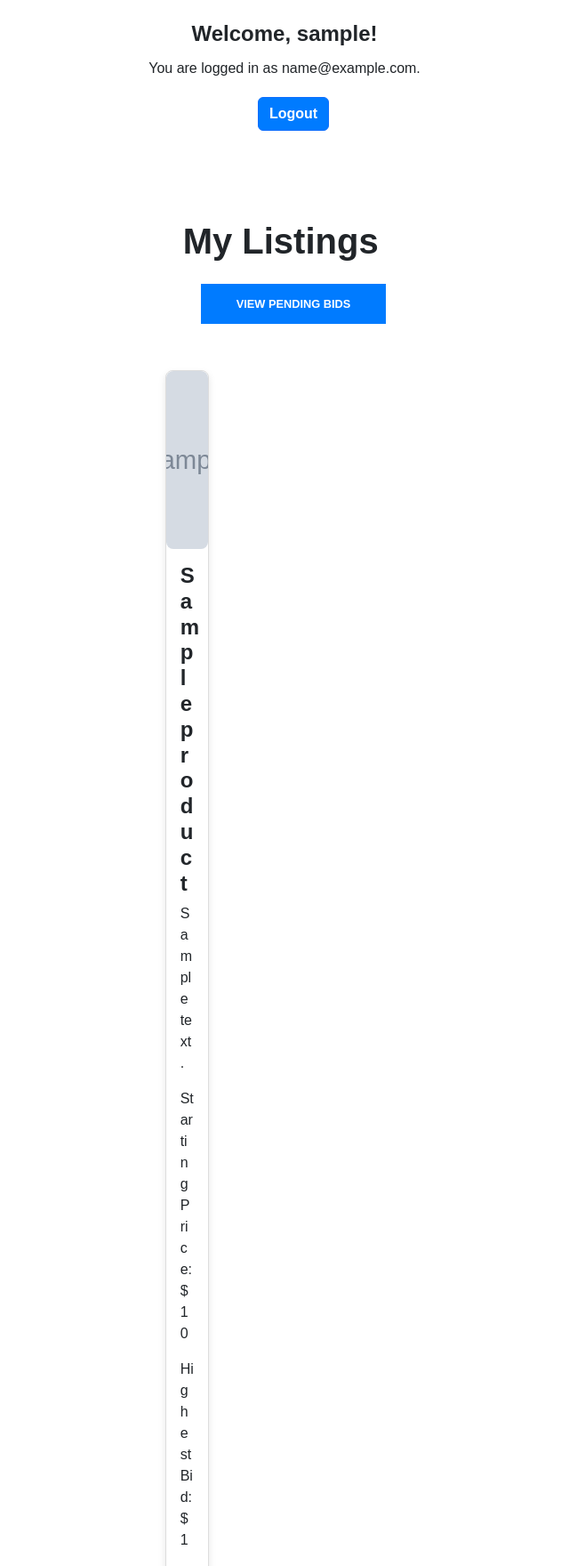
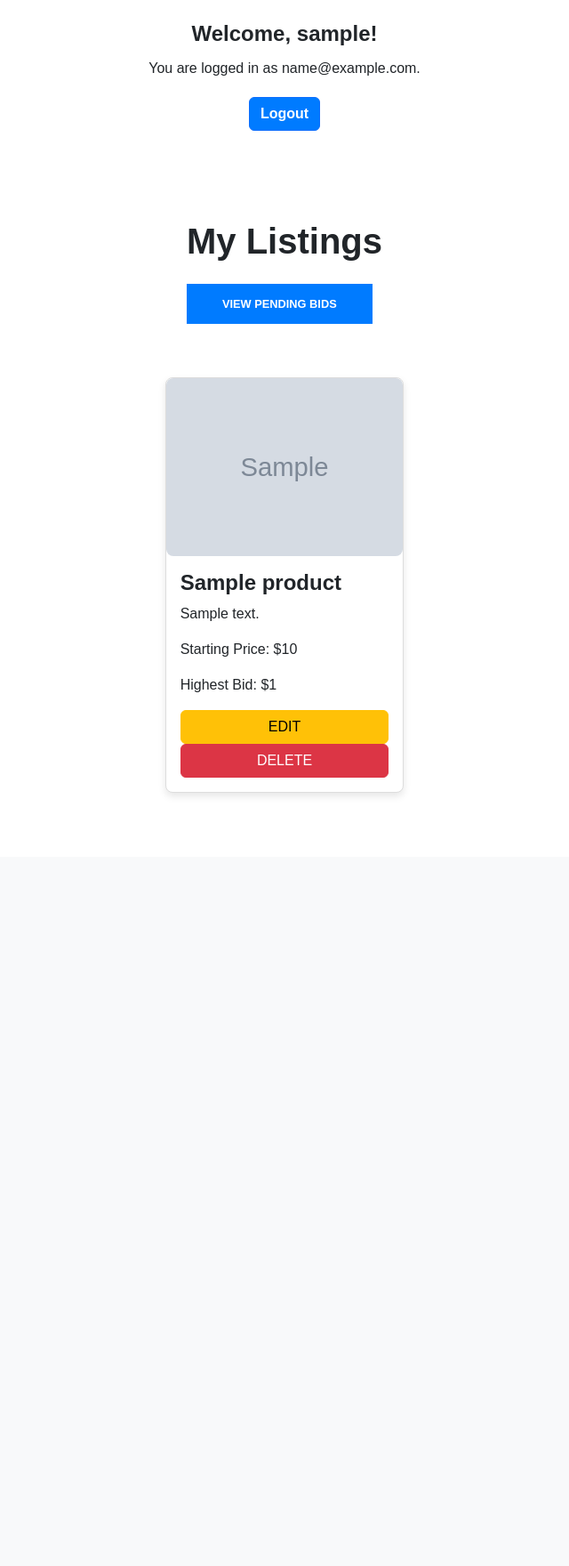
Before and after one commit to Seanski29/Second-Hand-Laptop-Marketplace-with-Bidding-System, a PHP site: page /dashboard.php in a window 1280 px wide. Shown: the part 107-1867 px from the top of the page at 89% size, without its empty margins (320-960 px from the left). After the commit the page ends 1000 px from the top, so only its background shows below. Run offline with PHP 8.4, Linux system fonts and the light colour scheme; the visitor is signed in with stand-in values (Sample User, id 1); tables that the repository leaves empty or names only in its code hold one stand-in row (values such as "Sample post"); grey boxes marked "Sample" are stand-in pictures; some libraries are stand-ins or nearby versions.

Commit message:
lots of changes

```diff
--- a/assets/css/style.css
+++ b/assets/css/style.css
@@ -59,7 +59,7 @@ button:hover {
     color: #fff;
     font-weight: bold;
     margin-top: none;
-    margin-left: 20px;
+
 }
 
 .btn-primary:hover {
@@ -112,8 +112,6 @@ button:hover {
     color: #007bff; /* Change text color on hover */
 }
 
-
-
 /* HOME SECTION */
 #home {
     color: white;
@@ -128,7 +126,6 @@ button:hover {
     align-items: center;
     text-align: center;
 }
-
 
 .home-text {
     padding: 0 !important;
@@ -149,6 +146,41 @@ button:hover {
     margin: center;
 }
 
+/* Product Card Styles */
+.card {
+    height: 100%; /* Ensure the card takes full height */
+    display: flex;
+    flex-direction: column;
+}
+
+.card-img-top {
+    width: 100%;
+    height: 200px; /* Set a fixed height for the image */
+    object-fit: cover; /* Ensure the image covers the area */
+}
+
+.card-body {
+    flex: 1; /* Allow the card body to grow and fill the space */
+    display: flex;
+    flex-direction: column;
+}
+
+.card-body .btn {
+    margin-top: auto; /* Push the button to the bottom */
+}
+
+/* Ensure consistent height for product cards */
+.product-card-container {
+    display: flex;
+    flex-wrap: wrap;
+}
+
+.product-card {
+    flex: 1 1 calc(25% - 1rem); /* Adjust the width of the card */
+    margin: 0.5rem;
+    min-width: 250px; /* Ensure a minimum width */
+    max-width: 300px; /* Ensure a maximum width */
+}
 
 /* LAYOUT STYLES */
 .container {
--- a/dashboard.php
+++ b/dashboard.php
@@ -13,6 +13,7 @@
 session_start();
 require_once 'server/connection.php';
 require_once 'server/session.php';
+require_once 'server/crud.php';
 
 $session = new Session();
 
@@ -23,6 +24,8 @@ if (!$session->isLoggedIn()) {
 
 $database = new Database();
 $db = $database->getConnection();
+
+$user = new User($db);
 
 // Fetch products for logged-in user
 $query = "SELECT * FROM products WHERE user_id = :user_id";
@@ -82,31 +85,52 @@ $products = $stmt->fetchAll(PDO::FETCH_ASSOC);
         <?php if (!empty($products)): ?>
             <?php foreach ($products as $product): ?>
                 <!-- Product Card -->
-                <div class="col-lg-3 col-md-6 col-sm-12 mb-4">
-                    <div class="card d-flex flex-column">
-                        <!-- Product Image -->
-                        <img
-                            class="card-img-top product-image"
-                            alt="Product Image"
-                            src="assets/images/<?php echo htmlspecialchars($product['product_image']); ?>"
-                            onerror="this.onerror=null; this.src='assets/images/default.jpg';"/>
 
-                        <!-- Product Details -->
-                        <div class="card-body d-flex flex-column">
-                            <h3 class="product-title"><?php echo htmlspecialchars($product['product_name']); ?></h3>
-                            <p class="product-description"><?php echo htmlspecialchars($product['product_description']); ?></p>
-                            <p class="starting-price">Starting Price: $<?php echo htmlspecialchars($product['starting_price']); ?></p>
-                            <p class="highest-bid">Highest Bid: $<?php echo htmlspecialchars($product['highest_bid']); ?></p>
-                            <p class="bid_deadline">Bidding Deadline: <?php echo htmlspecialchars($product['bid_deadline']); ?></p>
-                            <!-- Delete/Edit Buttons -->
-                            <div class="text-center mt-2">
-                                <form method="POST" action="#" onsubmit=""> <!--lalagyan ng shit -->
+                    <div class="col-lg-3 col-md-6 col-sm-12 mb-4 product-card">
+            <div class="card h-100 d-flex flex-column">
+                <img class="card-img-top product-image" alt="LAPTOP" src="assets/images/<?php echo $product['product_image']; ?>"/>
+                <div class="card-body d-flex flex-column">
+                    <h3 class="product-title"><?php echo $product['product_name']; ?></h3>
+                    <p class="product-description"><?php echo $product['product_description']; ?></p>
+                    <p class="starting-price">Starting Price: $<?php echo $product['starting_price']; ?></p>
+                    <p class="highest-bid">Highest Bid: $<?php echo $product['highest_bid']; ?></p>
+                    <button type="button" class="btn btn-warning w-100 mt-auto" data-bs-toggle="modal" data-bs-target="#editProductModal<?php echo $product['product_id']; ?>">Edit</button>
+                    <form method="POST" action="server/delete_product.php">
+                        <input type="hidden" name="product_id" value="<?php echo $product['product_id']; ?>">
+                        <button type="submit" class="btn btn-danger w-100 mt-auto">Delete</button>
+                    </form>
+                </div>
+            </div>
+        </div>
+
+                <!-- Edit Product Modal -->
+                <div class="modal fade" id="editProductModal<?php echo $product['product_id']; ?>" tabindex="-1" aria-labelledby="editProductModalLabel" aria-hidden="true">
+                    <div class="modal-dialog">
+                        <div class="modal-content">
+                            <div class="modal-header">
+                                <h5 class="modal-title" id="editProductModalLabel">Edit Product</h5>
+                                <button type="button" class="btn-close" data-bs-dismiss="modal" aria-label="Close"></button>
+                            </div>
+                            <div class="modal-body">
+                                <form method="POST" action="edit_product.php">
                                     <input type="hidden" name="product_id" value="<?php echo $product['product_id']; ?>">
-                                    <button type="submit" class="btn btn-warning w-100">Edit</button>
-                                </form>
-                                <form method="POST" action="server/delete_product.php" onsubmit="return confirmDelete(this);">
-                                    <input type="hidden" name="product_id" value="<?php echo $product['product_id']; ?>">
-                                    <button type="submit" class="btn btn-danger w-100 mt-2">Delete</button>
+                                    <div class="mb-3">
+                                        <label for="product_name" class="form-label">Product Name</label>
+                                        <input type="text" class="form-control" id="product_name" name="product_name" value="<?php echo $product['product_name']; ?>" required>
+                                    </div>
+                                    <div class="mb-3">
+                                        <label for="product_description" class="form-label">Product Description</label>
+                                        <textarea class="form-control" id="product_description" name="product_description" required><?php echo $product['product_description']; ?></textarea>
+                                    </div>
+                                    <div class="mb-3">
+                                        <label for="starting_price" class="form-label">Starting Price</label>
+                                        <input type="number" class="form-control" id="starting_price" name="starting_price" value="<?php echo $product['starting_price']; ?>" required>
+                                    </div>
+                                    <div class="mb-3">
+                                        <label for="bid_deadline" class="form-label">Bid Deadline</label>
+                                        <input type="datetime-local" class="form-control" id="bid_deadline" name="bid_deadline" value="<?php echo date('Y-m-d\TH:i', strtotime($product['bid_deadline'])); ?>" required>
+                                    </div>
+                                    <button type="submit" class="btn btn-primary">Save Changes</button>
                                 </form>
                             </div>
                         </div>
@@ -118,7 +142,6 @@ $products = $stmt->fetchAll(PDO::FETCH_ASSOC);
         <?php endif; ?>
     </div>
 </section>
-
 
     <script>
         function confirmDelete(form) {
--- a/pending_bid.php
+++ b/pending_bid.php
@@ -78,8 +78,8 @@ $pending_bids = $stmt->fetchAll(PDO::FETCH_ASSOC);
         <?php if (count($pending_bids) > 0): ?>
             <?php foreach ($pending_bids as $row): ?>
         <!-- Products -->
-        <div class="col-lg-3 col-md-6 col-sm-12 mb-4">
-                    <div class="card h-100">
+        <div class="col-lg-3 col-md-6 col-sm-12 mb-4 product-card">
+        <div class="card h-100 d-flex flex-column">
                     <img
                         class="card-img-top product-image"
                             alt="LAPTOP"
--- a/register.php
+++ b/register.php
@@ -48,7 +48,10 @@ if ($_SERVER["REQUEST_METHOD"] == "POST") {
             });
         </script>";
     }
-
+    // Check if email already exists
+    elseif ($user->emailExists()) {
+        echo "<script>alert('Email is already in use. Please use a different email address.');</script>";
+    }
     else {
         // Create the user
         if ($user->create()) {
--- a/server/crud.php
+++ b/server/crud.php
@@ -63,6 +63,22 @@ class User {
         }
     }
 
+    public function emailExists() {
+        $query = "SELECT * FROM " . $this->table_name . " WHERE user_email = :email LIMIT 0,1";
+        $stmt = $this->conn->prepare($query);
+
+        $this->user_email = htmlspecialchars(strip_tags($this->user_email));
+        $stmt->bindParam(":email", $this->user_email);
+
+        $stmt->execute();
+
+        if ($stmt->rowCount() > 0) {
+            return true;
+        }
+
+        return false;
+    }
+
     // Sell a product (insert into products table)
     public function sell($product_name, $product_description, $starting_price, $bid_deadline, $file) {
         // Directory for storing uploaded images
@@ -116,5 +132,23 @@ class User {
 
         return $stmt->execute();
     }
+
+    // Edit a product
+    public function editProduct($product_id, $product_name, $product_description, $starting_price, $bid_deadline) {
+        $query = "UPDATE products SET product_name = :product_name, product_description = :product_description, starting_price = :starting_price, bid_deadline = :bid_deadline WHERE product_id = :product_id";
+        $stmt = $this->conn->prepare($query);
+
+        $stmt->bindParam(':product_name', $product_name);
+        $stmt->bindParam(':product_description', $product_description);
+        $stmt->bindParam(':starting_price', $starting_price);
+        $stmt->bindParam(':bid_deadline', $bid_deadline);
+        $stmt->bindParam(':product_id', $product_id);
+
+        if ($stmt->execute()) {
+            return true;
+        }
+
+        return false;
+    }
 }
 ?>
```
Also changed, not shown: edit_product.php (added, +35 -0 lines), assets/images/67527e1119fc2_Razer-Logo.png (added), assets/images/6752807917aca_MSI logo.jpg (added), assets/images/6752808d0fa1a_Acer logo.jpg (added), assets/images/67528b2e39041_Dell logo.jpg (added), assets/images/67528e0836819_Razer-Logo.png (added).
